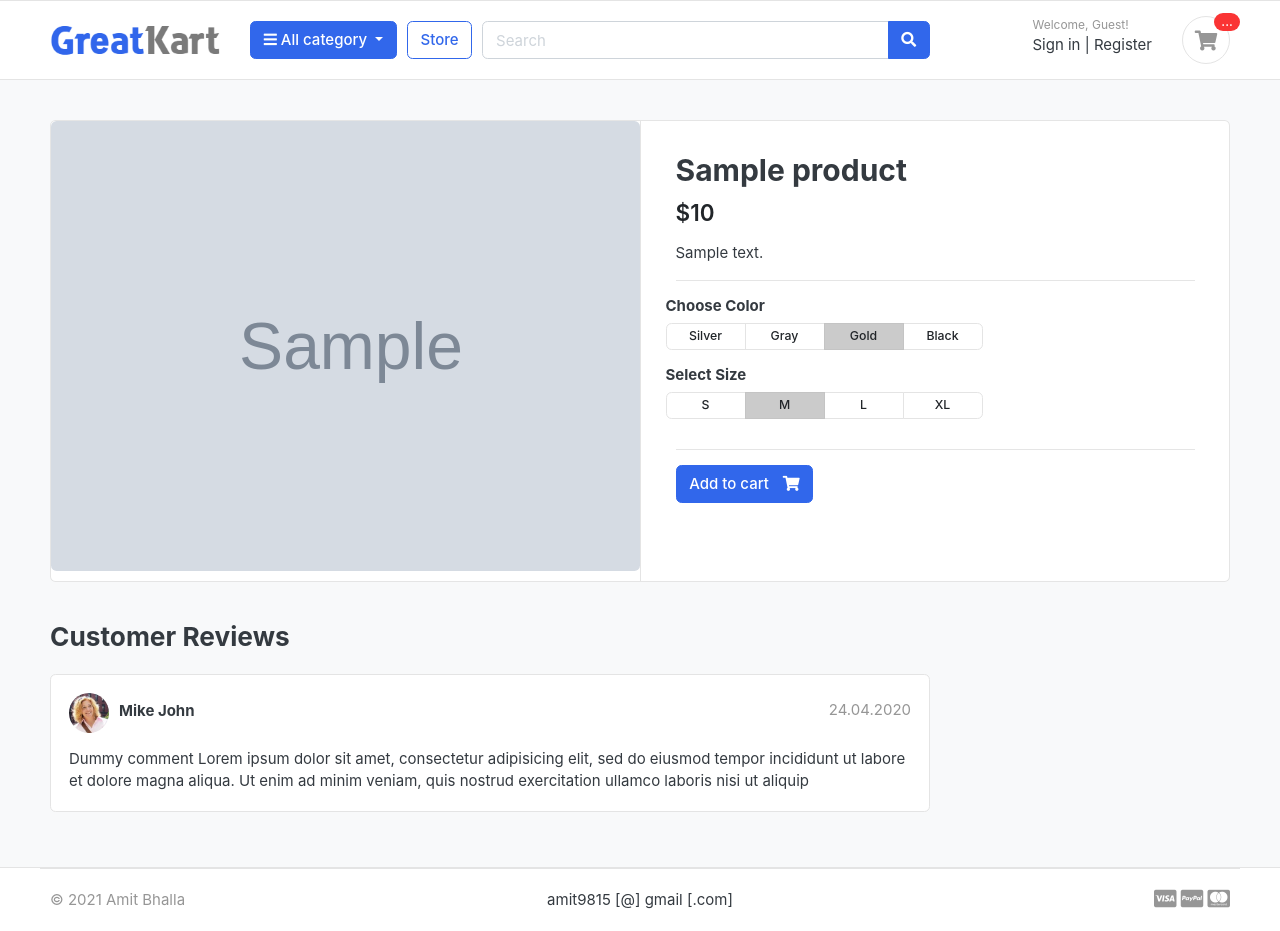
After one commit to amitbhalla/gcart, a Django app: a page that uses gcartapp/store/templates/store/product_detail.html in a window 1280 px wide. The commit adds this page. Run offline with Django 3.2, Linux system fonts and the light colour scheme; tables that the repository leaves empty hold one stand-in row (values such as "Sample post"); grey boxes marked "Sample" are stand-in pictures; some libraries are stand-ins or nearby versions; some web fonts are replaced.

Commit message:
Product Detail page added

```diff
--- a/gcartapp/home/templates/home/home.html
+++ b/gcartapp/home/templates/home/home.html
@@ -28,9 +28,9 @@
             {% for product in products %}
             <div class="col-md-3">
                 <div class="card card-product-grid">
-                    <a href="#" class="img-wrap"> <img src="{{ product.image.url }}"> </a>
+                    <a href="{{ product.get_url }}" class="img-wrap"> <img src="{{ product.image.url }}"> </a>
                     <figcaption class="info-wrap">
-                        <a href="#" class="title">{{ product.product_name }}</a>
+                        <a href="{{ product.get_url }}" class="title">{{ product.product_name }}</a>
                         <div class="price mt-1">${{ product.price|intcomma }}</div> <!-- price-wrap.// -->
                     </figcaption>
                 </div>
--- a/gcartapp/store/models.py
+++ b/gcartapp/store/models.py
@@ -1,6 +1,7 @@
 import os
 import uuid
 from django.db import models
+from django.urls import reverse
 
 from category.models import Category
 
@@ -28,3 +29,6 @@ class Product(models.Model):
 
     def __str__(self):
         return self.product_name
+
+    def get_url(self):
+        return reverse("products_detail", args=[self.category.slug, self.slug])
--- /dev/null
+++ b/gcartapp/store/templates/store/product_detail.html
@@ -0,0 +1,108 @@
+{% extends 'base.html' %}
+{% load static %}
+{% load humanize %}
+
+{% block content %}
+<section class="section-content padding-y bg">
+    <div class="container">
+        <!-- ============================ COMPONENT 1 ================================= -->
+        <div class="card">
+            <div class="row no-gutters">
+                <aside class="col-md-6">
+                    <article class="gallery-wrap">
+                        <div class="img-big-wrap">
+                            <a href="#"><img src="{{ product.image.url }}"></a>
+                        </div> <!-- img-big-wrap.// -->
+
+                    </article> <!-- gallery-wrap .end// -->
+                </aside>
+                <main class=" col-md-6 border-left">
+                    <article class="content-body">
+
+                        <h2 class="title">{{ product.product_name }}</h2>
+
+                        <div class="mb-3">
+                            <var class="price h4">${{ product.price|intcomma }}</var>
+                        </div>
+
+                        <p>{{ product.description|linebreaks }}</p>
+                        <hr>
+                        <div class="row">
+                            <div class="item-option-select">
+                                <h6>Choose Color</h6>
+                                <div class="btn-group btn-group-sm btn-group-toggle" data-toggle="buttons">
+                                    <label class="btn btn-light">
+                                        <input type="radio" name="radio_color"> Silver
+                                    </label>
+                                    <label class="btn btn-light">
+                                        <input type="radio" name="radio_color"> Gray
+                                    </label>
+                                    <label class="btn btn-light active">
+                                        <input type="radio" name="radio_color checked"> Gold
+                                    </label>
+                                    <label class="btn btn-light">
+                                        <input type="radio" name="radio_color"> Black
+                                    </label>
+                                </div>
+                            </div>
+                        </div> <!-- row.// -->
+                        <div class="row">
+                            <div class="item-option-select">
+                                <h6>Select Size</h6>
+                                <div class="btn-group btn-group-sm btn-group-toggle" data-toggle="buttons">
+                                    <label class="btn btn-light">
+                                        <input type="radio" name="radio_color"> S
+                                    </label>
+                                    <label class="btn btn-light active">
+                                        <input type="radio" name="radio_color" checked> M
+                                    </label>
+                                    <label class="btn btn-light">
+                                        <input type="radio" name="radio_color"> L
+                                    </label>
+                                    <label class="btn btn-light">
+                                        <input type="radio" name="radio_color"> XL
+                                    </label>
+                                </div>
+                            </div>
+                        </div> <!-- row.// -->
+                        <hr>
+                        <a href="./product-detail.html" class="btn  btn-primary"> <span class="text">Add to
+                                cart</span>
+                            <i class="fas fa-shopping-cart"></i> </a>
+                    </article> <!-- product-info-aside .// -->
+                </main> <!-- col.// -->
+            </div> <!-- row.// -->
+        </div> <!-- card.// -->
+        <!-- ============================ COMPONENT 1 END .// ================================= -->
+        <br>
+        <div class="row">
+            <div class="col-md-9">
+
+                <header class="section-heading">
+                    <h3>Customer Reviews </h3>
+
+                </header>
+
+                <article class="box mb-3">
+                    <div class="icontext w-100">
+                        <img src="./images/avatars/avatar1.jpg" class="img-xs icon rounded-circle">
+                        <div class="text">
+                            <span class="date text-muted float-md-right">24.04.2020 </span>
+                            <h6 class="mb-1">Mike John </h6>
+
+                        </div>
+                    </div> <!-- icontext.// -->
+                    <div class="mt-3">
+                        <p>
+                            Dummy comment Lorem ipsum dolor sit amet, consectetur adipisicing elit, sed do eiusmod
+                            tempor incididunt ut labore et dolore magna aliqua. Ut enim ad minim veniam,
+                            quis nostrud exercitation ullamco laboris nisi ut aliquip
+                        </p>
+                    </div>
+                </article>
+            </div> <!-- col.// -->
+        </div> <!-- row.// -->
+    </div> <!-- container .//  -->
+</section>
+<!-- ========================= SECTION CONTENT END// ========================= -->
+{% endblock content %}
--- a/gcartapp/store/urls.py
+++ b/gcartapp/store/urls.py
@@ -1,9 +1,14 @@
 from django.urls import path
 
-from .views import StoreView
+from .views import StoreView, ProductView
 
 urlpatterns = [
     path("", StoreView.as_view(), name="store"),
+    path(
+        "<slug:category_slug>/<slug:product_slug>/",
+        ProductView.as_view(),
+        name="products_detail",
+    ),
     path(
         "<slug:category_slug>/",
         StoreView.as_view(),
--- a/gcartapp/store/views.py
+++ b/gcartapp/store/views.py
@@ -22,3 +22,10 @@ class StoreView(base.View):
             "products_count": products.count(),
         }
         return render(request, "store/store.html", context)
+
+
+class ProductView(base.View):
+    def get(self, request, category_slug=None, product_slug=None):
+        product = get_object_or_404(Product, slug=product_slug)
+        context = {"product": product}
+        return render(request, "store/product_detail.html", context)
```
Also changed, not shown: gcartapp/store/templates/store/store.html (+5 -5 lines).
